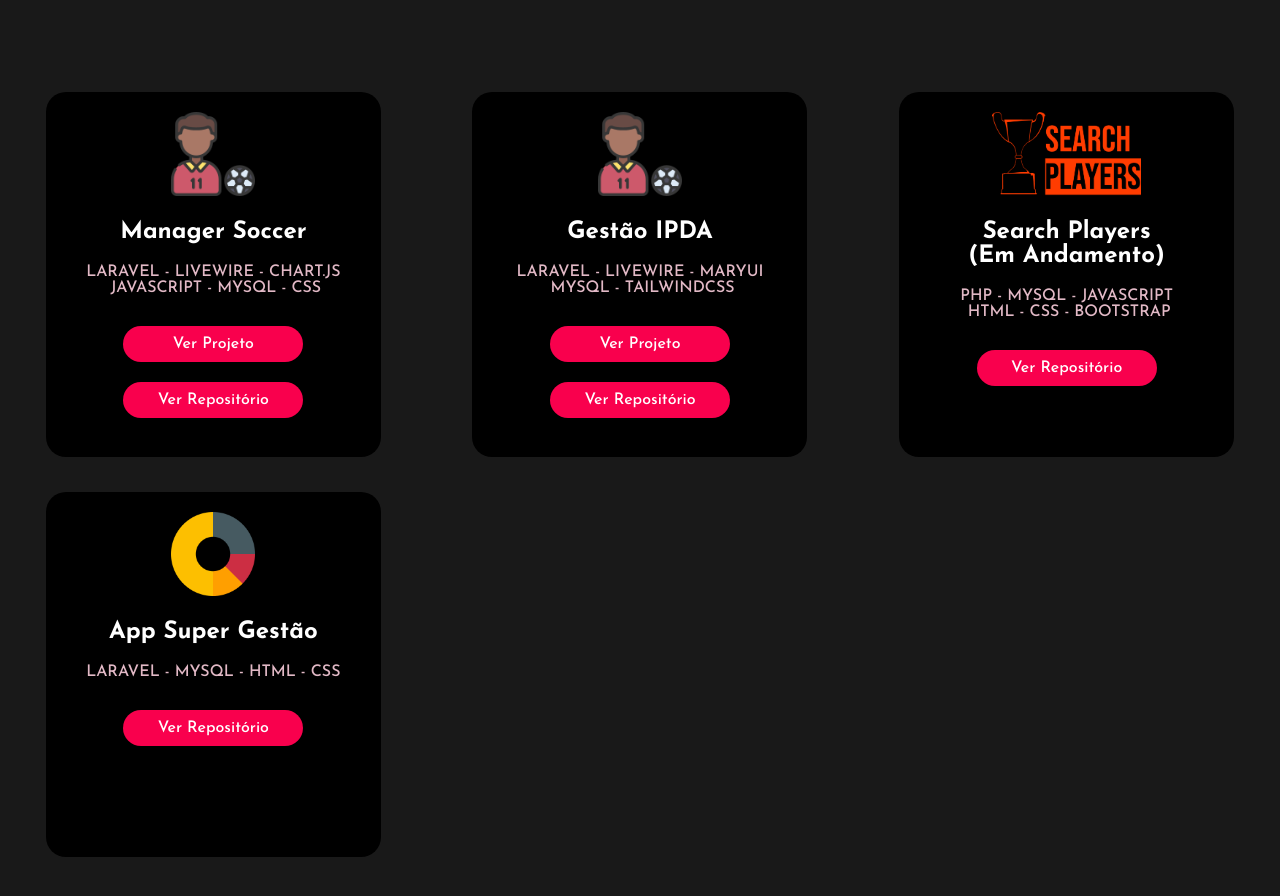
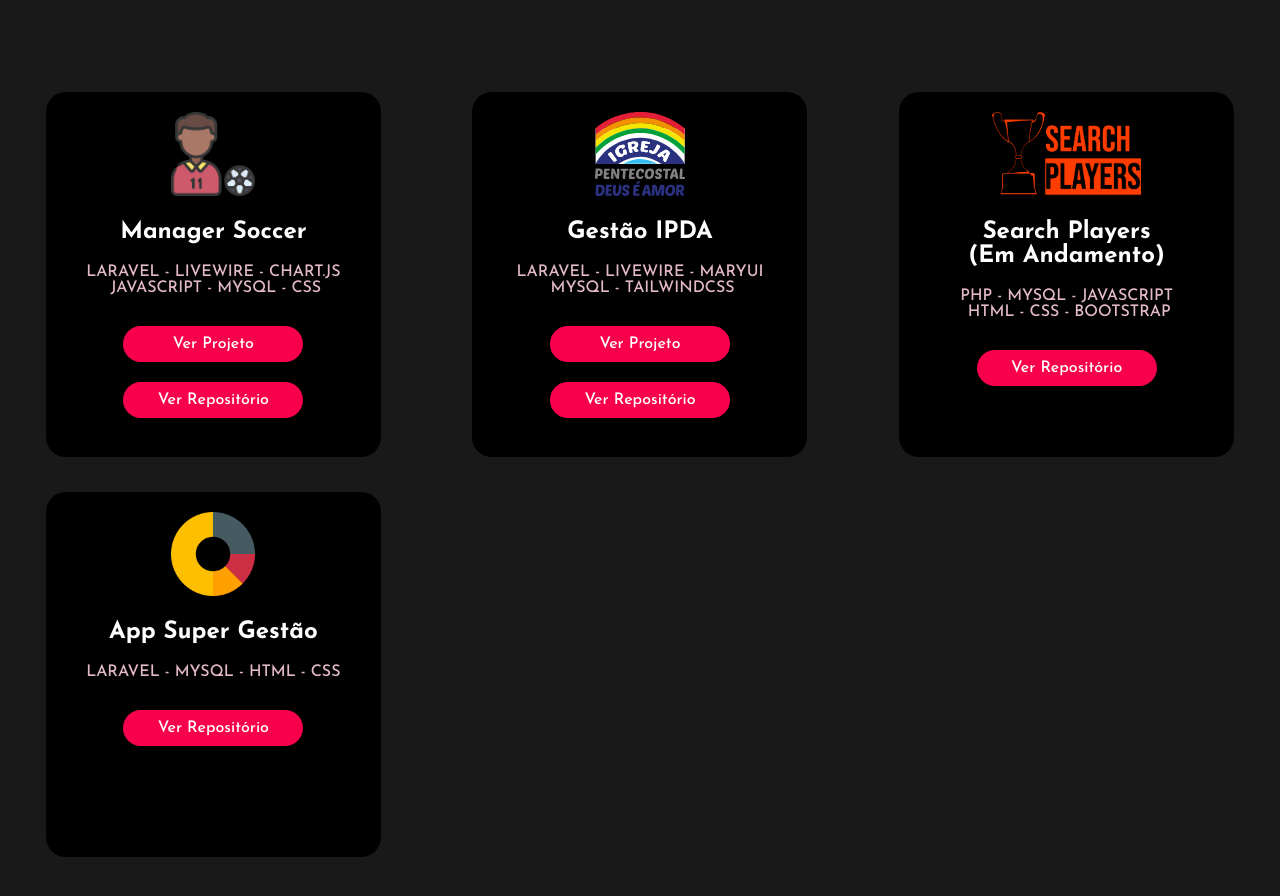
Before and after one commit to GustavoPrado20/portifolio, a plain HTML site: page portifolio/index.html in a window 1280 px wide. Shown: the part 3913-4809 px from the top of the page. Drawn offline with Linux system fonts and the light colour scheme.

Commit message:
Update index.html

```diff
--- a/portifolio/index.html
+++ b/portifolio/index.html
@@ -123,7 +123,7 @@
 
                     <section class="card">
                         <figure>
-                            <img src="./public/img/icons8-futebol-100.png" alt="Logo Projeto">
+                            <img src="./public/img/Igreja_Pentecostal_Deus_É_Amor_logo_2016.svg" alt="Logo Projeto">
                         </figure>
 
                         <h5>Gestão IPDA</h5>
```
